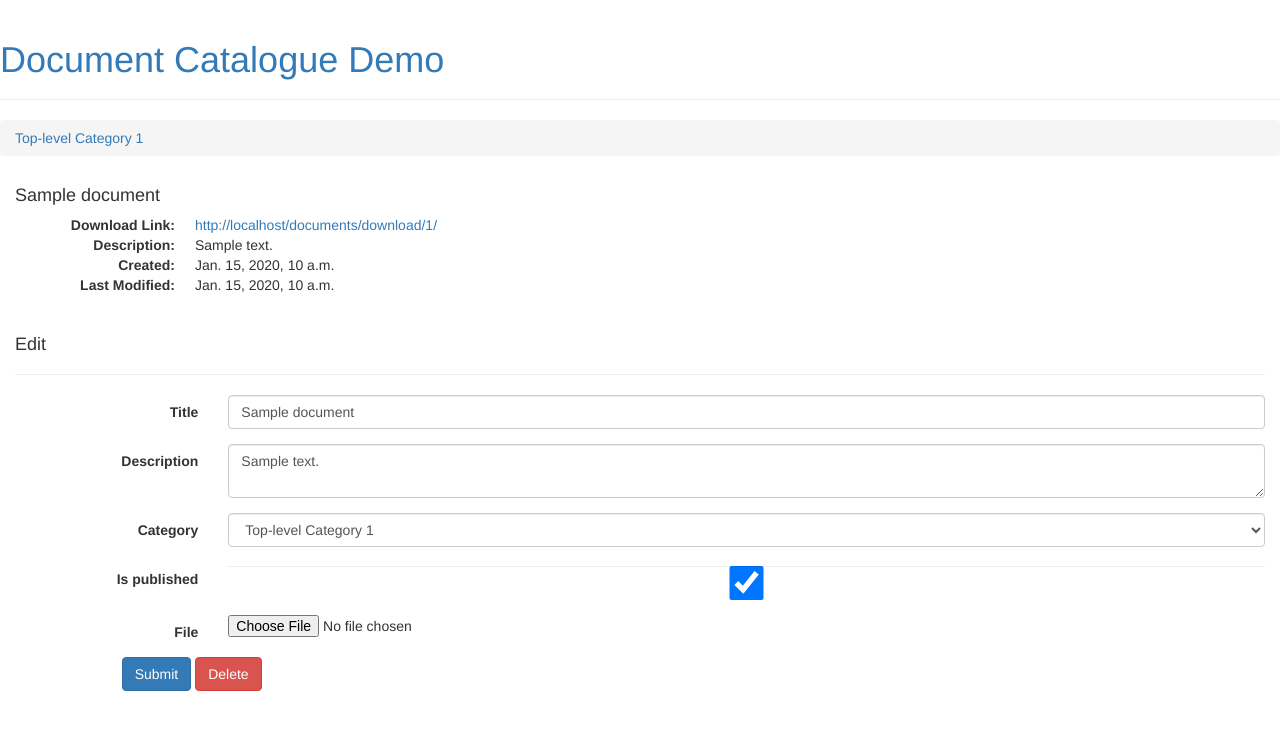
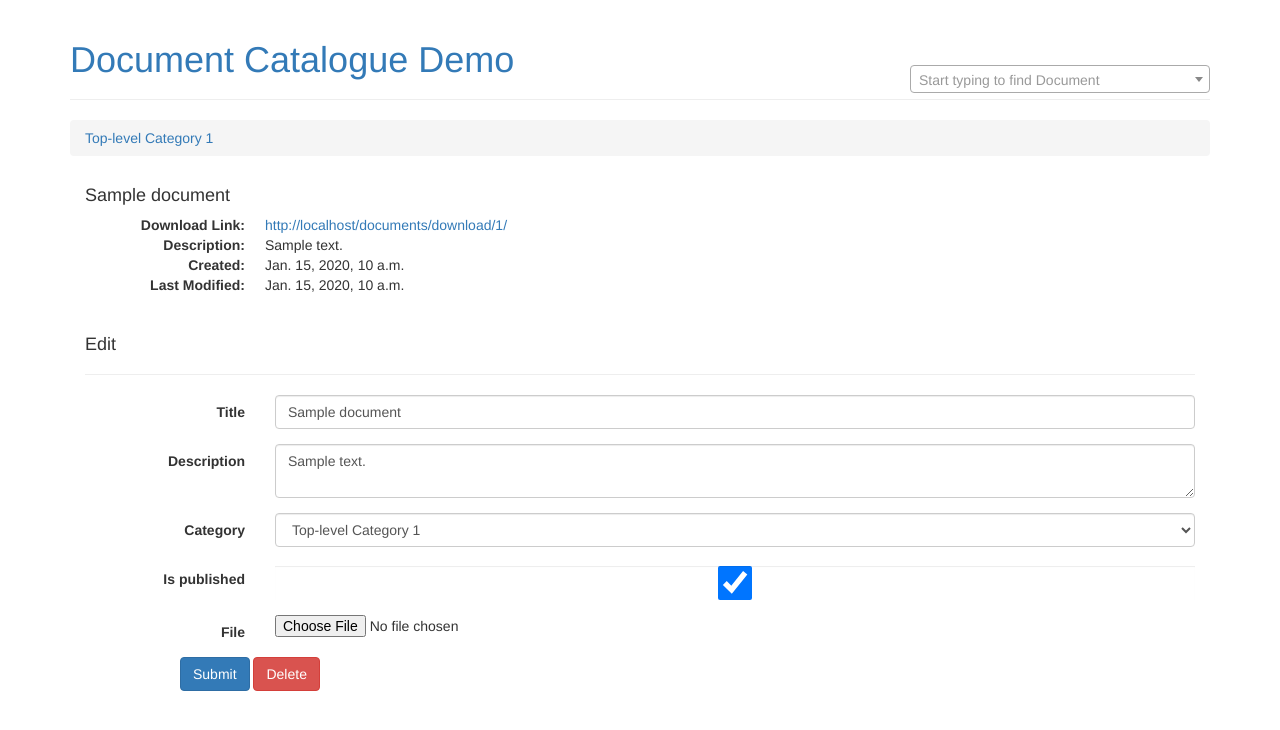
Before and after one commit to powderflask/django_document_catalogue, a Django app: page /documents/edit/1/ in a window 1280 px wide. Shown: the top 730 px of the page. Run offline with Django 3.2, Linux system fonts and the light colour scheme; a user stored in the database is signed in; data comes from the database, SQL or seed files in the repository; tables that the repository leaves empty hold one stand-in row (values such as "Sample post"); parts of the project's set-up code (start-up, migrations or seed data) failed here and were passed over; some libraries are stand-ins or nearby versions.

Commit message:
document search

```diff
--- a/demo/static/dc-demo.css
+++ b/demo/static/dc-demo.css
@@ -20,3 +20,11 @@
     border-style: solid;
     background-color: #f5f5f5;
 }
+
+.search {
+    position: relative;
+    top: -25px;
+}
+.select2-ajax-search {
+    min-width: 300px;
+}
--- a/demo/templates/base.html
+++ b/demo/templates/base.html
@@ -1,18 +1,36 @@
+{% load static %}
 <!DOCTYPE html>
 <html lang="en">
 <head>
     <meta charset="UTF-8">
     <title>Django Document Catalogue Demo</title>
 
+    <!-- Latest compiled and minified CSS -->
+    <link href="https://cdn.jsdelivr.net/npm/select2@4.0.13/dist/css/select2.min.css" rel="stylesheet" />
+    <link rel="stylesheet" href="https://maxcdn.bootstrapcdn.com/bootstrap/3.3.7/css/bootstrap.min.css" integrity="sha384-BVYiiSIFeK1dGmJRAkycuHAHRg32OmUcww7on3RYdg4Va+PmSTsz/K68vbdEjh4u" crossorigin="anonymous">
+    <link href="{% static 'dropzone.min.css'%}" type="text/css" rel="stylesheet">
+    <link href="{% static 'dc-demo.css' %}" type="text/css" rel="stylesheet">
+
     {% block extra_head %}{% endblock %}
-
-    <!-- Latest compiled and minified CSS -->
-    <link rel="stylesheet" href="https://maxcdn.bootstrapcdn.com/bootstrap/3.3.7/css/bootstrap.min.css" integrity="sha384-BVYiiSIFeK1dGmJRAkycuHAHRg32OmUcww7on3RYdg4Va+PmSTsz/K68vbdEjh4u" crossorigin="anonymous">
 </head>
 <body>
-    <div class="page-header">
-        <a href="{% url 'document_catalogue:catalogue_list' %}"><h1>Document Catalogue Demo</h1></a>
+    <div id="DocumentCatalogueManager" data-max-filesize="10" data-accepted-files="image/*, application/pdf"></div>
+    <div class="container">
+        <div class="page-header">
+            <a href="{% url 'document_catalogue:catalogue_list' %}"><h1>Document Catalogue Demo</h1></a>
+            <div class="search pull-right">
+                {% include 'document_catalogue/include/doc_search.html' %}
+            </div>
+        </div>
+
+        {% block dc-content %} {% endblock %}
     </div>
-    {% block content %}{% endblock %}
+
+    <script src="https://code.jquery.com/jquery-3.3.1.min.js"></script>
+    <script src="https://cdn.jsdelivr.net/npm/select2@4.0.13/dist/js/select2.min.js"></script>
+    <script src="{% static 'dropzone.js' %}"></script>
+    <script src="{% static 'document_catalogue/document_catalogue.js' %}"></script>
+
+    <block scripts></block>
 </body>
 </html>
--- a/demo/templates/document_catalogue/base.html
+++ b/demo/templates/document_catalogue/base.html
@@ -1,16 +1 @@
 {% extends "base.html" %}
-{% load static %}
-{% block extra_head %}
-    <link href="{% static 'dropzone.min.css'%}" type="text/css" rel="stylesheet">
-    <link href="{% static 'dc-demo.css' %}" type="text/css" rel="stylesheet">
-{% endblock %}
-
-{% block content %}
-    {# default settings for AJAX API requests #}
-    <div id="DocumentCatalogueManager" data-max-filesize="10" data-accepted-files="image/*, application/pdf"></div>
-    {% block dc-content %}
-    {% endblock %}
-    <script src="https://code.jquery.com/jquery-3.3.1.min.js"></script>
-    <script src="{% static 'dropzone.js' %}"></script>
-    <script src="{% static 'document_catalogue/document_catalogue.js' %}"></script>
-{% endblock %}
--- a/document_catalogue/static/document_catalogue/document_catalogue.js
+++ b/document_catalogue/static/document_catalogue/document_catalogue.js
@@ -165,4 +165,23 @@ $(document).ready(function() {
     // Main
     if ($('#DocumentCatalogueManager').length > 0)  // only applies if a DocumentManager component is found in the markup.
         DocumentCatalogueManager.configure();
+
+    // Select2 Ajax Search
+    $('.select2-ajax-search').select2({
+        placeholder: 'Start typing to find Document',
+        ajax: {
+            url:  $('.select2-ajax-search').data('url'),
+            processResults: function (data) {
+                // Transforms the top-level key of the response object from 'items' to 'results'
+                return {
+                    results: data.options
+                };
+            }
+        },
+    });
+    $("select.load-on-change").change(function() {
+        //alert('selected: ' + $(this).val());
+        window.location.href = $(this).val();
+    });
+
 });
--- /dev/null
+++ b/document_catalogue/templates/document_catalogue/include/doc_search.html
@@ -0,0 +1,5 @@
+    <select id="doc-search" class="select2-ajax-search load-on-change"
+            data-url="{% url 'document_catalogue:api_search' %}"
+    >
+        <option></option>  {# blank option for placeholder - see select2 docs. #}
+    </select>
--- a/document_catalogue/urls.py
+++ b/document_catalogue/urls.py
@@ -21,7 +21,12 @@ urlpatterns = [
     path('download/<int:pk>/',
          view=views.DocumentDownloadView.as_view(),
          name='document_download'
-         ),
+    ),
+    # AJAX API
+    path('search/',
+         view=views.DocumentAjaxAPI.as_view(),
+         name="api_search"
+    ),
 ]
 
 if settings.DOCUMENT_CATALOGUE_ENABLE_EDIT_URLS:
--- a/document_catalogue/views.py
+++ b/document_catalogue/views.py
@@ -1,11 +1,13 @@
 from importlib import import_module
 from functools import partial
+from itertools import groupby
 
 from django.utils.functional import cached_property
 from django.urls import reverse
 from django.shortcuts import get_object_or_404
 from django.http import Http404, HttpResponseForbidden
 from django.template.loader import get_template
+from django.db.models import Q
 from django.views import generic
 
 from .models import Document, DocumentCategory
@@ -205,3 +207,32 @@ class DocumentAjaxAPI(CatalogueViewMixin, CategorySlugMixin, DocumentPkMixin, Aj
             return self.render_to_json_response(json_context)
         else:
             return HttpResponseForbidden('Invalid request. Document NOT deleted.')
+
+    def get(self, request, *args, **kwargs):
+        """ Ajax Search for documents matching search term in ?q= request param """
+        search_term = request.GET.get('q', None)
+
+        def format_select2(document):
+            return {
+                'id'  : document.get_absolute_url(),
+                'text': document.title}
+
+        search_options = []
+        # Format options as select2 data objects
+        if search_term:  # retrieve search results, if a search_term is given
+            filter = Q(title__icontains=search_term) | \
+                     Q(category__name__icontains=search_term)
+            docs = Document.objects.published().filter( filter ).select_related('category')
+
+            search_options = [
+                {'text': category.name, 'children' : [format_select2(doc) for doc in group] }
+                for category, group in groupby(docs, lambda d: d.category)
+            ]
+
+        else:  # Recently updated documents.
+            recently_updated = Document.objects.published().order_by('-update_date')[:10]
+            if recently_updated:
+                options = [format_select2(doc) for doc in recently_updated]
+                search_options = [{'text' : 'Recently Updated', 'children' :  options},]
+
+        return self.render_to_json_response({'options':search_options})
```
Also changed, not shown: document_catalogue/templates/document_catalogue/base.html (+4 -3 lines).
